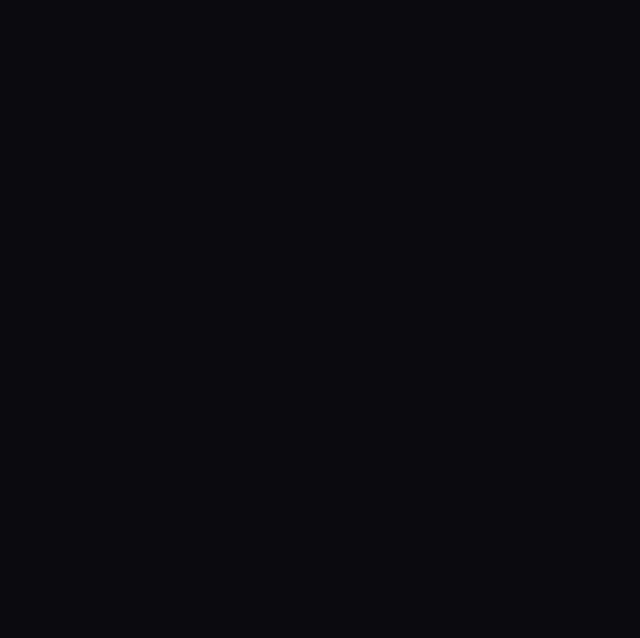
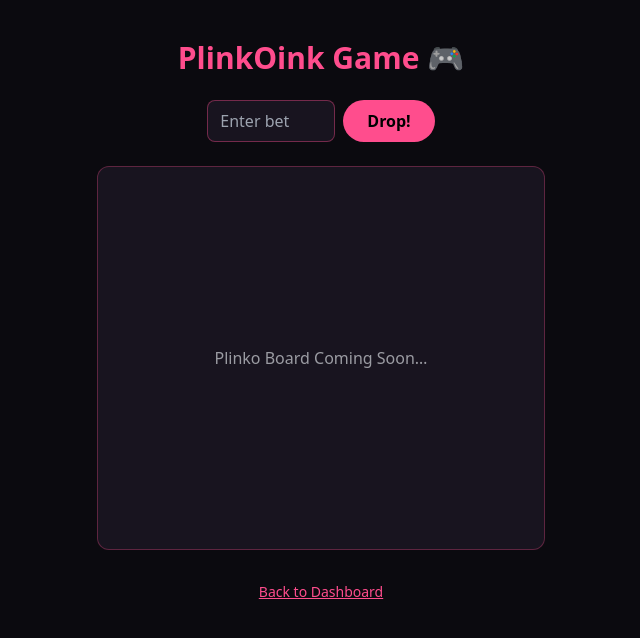
Before and after one commit to Luke8877/plinko-project, a React (Vite) app in the folder frontend/: page /game in a window 1280 px wide. Before the commit this address had no page. Shown: the top 638 px of the page, without its empty margins (319-959 px from the left). Built offline with nearby package versions, Linux system fonts and the light colour scheme; sample sign-in values are in the browser's storage.

Commit message:
feat: add initial game UI and routing for PlinkOink

```diff
--- a/frontend/src/App.jsx
+++ b/frontend/src/App.jsx
@@ -23,6 +23,8 @@ import {
 import ProtectedRoute from './components/ProtectedRoute.jsx';
 import LoginPage from './pages/LoginPage.jsx';
 import DashboardPage from './pages/DashboardPage.jsx';
+import GamePage from './pages/GamePage.jsx';
+import StatsPage from './pages/StatsPage.jsx'; // will create placeholder next
 
 function App() {
   return (
@@ -41,6 +43,26 @@ function App() {
           }
         />
 
+        {/* Game page */}
+        <Route
+          path="/game"
+          element={
+            <ProtectedRoute>
+              <GamePage />
+            </ProtectedRoute>
+          }
+        />
+
+        {/* Stats page */}
+        <Route
+          path="/stats"
+          element={
+            <ProtectedRoute>
+              <StatsPage />
+            </ProtectedRoute>
+          }
+        />
+
         {/* Default redirect */}
         <Route path="/" element={<Navigate to="/login" />} />
       </Routes>
--- a/frontend/src/pages/GamePage.jsx
+++ b/frontend/src/pages/GamePage.jsx
@@ -0,0 +1,77 @@
+/**
+ * Game Page - Plinko Board
+ * --------------------------------------------------
+ * Allows the user to place a bet, drop the game ball,
+ * and receive updated balance/results from the backend.
+ *
+ * UI + game logic will evolve through multiple iterations,
+ * starting with a functional bet workflow.
+ */
+
+import { useState } from 'react';
+import { useNavigate } from 'react-router-dom';
+import authService from '../services/authService.js';
+
+export default function GamePage() {
+  const [bet, setBet] = useState('');
+  const [message, setMessage] = useState('');
+  const navigate = useNavigate();
+
+  // TODO: real Plinko ball + physics implementation
+  const handlePlay = async () => {
+    setMessage('');
+
+    if (!bet || bet <= 0) {
+      return setMessage('Please enter a valid bet amount.');
+    }
+
+    try {
+      const res = await authService.playGame({ bet: Number(bet) });
+      setMessage(
+        `Multiplier: x${res.multiplier} • New Balance: $${res.newBalance}`
+      );
+    } catch (err) {
+      setMessage(err.response?.data?.message || 'Failed to play game.');
+    }
+  };
+
+  return (
+    <div className="min-h-screen bg-surfaceDark text-slate-100 p-10 flex flex-col items-center">
+      <h1 className="text-3xl font-bold mb-6 text-brandPink">
+        PlinkOink Game 🎮
+      </h1>
+
+      {/* Bet Input */}
+      <div className="flex gap-2 mb-6">
+        <input
+          type="number"
+          placeholder="Enter bet"
+          className="bg-cardDark border border-brandPink/40 rounded-lg px-3 py-2 w-32"
+          value={bet}
+          onChange={(e) => setBet(e.target.value)}
+        />
+        <button
+          onClick={handlePlay}
+          className="bg-brandPink text-black px-6 rounded-full font-semibold hover:scale-[1.03] transition-transform"
+        >
+          Drop!
+        </button>
+      </div>
+
+      {message && <p className="text-brandPink mb-6">{message}</p>}
+
+      {/* Placeholder for Plinko board */}
+      <div className="bg-cardDark w-full max-w-md h-96 rounded-xl border border-brandPink/30 flex items-center justify-center">
+        <p className="opacity-60">Plinko Board Coming Soon…</p>
+      </div>
+
+      {/* Back button */}
+      <button
+        onClick={() => navigate('/dashboard')}
+        className="underline text-brandPink text-sm mt-8"
+      >
+        Back to Dashboard
+      </button>
+    </div>
+  );
+}
--- a/frontend/src/pages/StatsPage.jsx
+++ b/frontend/src/pages/StatsPage.jsx
@@ -0,0 +1,17 @@
+/**
+ * Stats Page (Placeholder)
+ * ------------------------------------
+ * This screen will eventually display detailed
+ * user statistics such as:
+ * - win/loss trends
+ * - biggest wins/losses
+ * - total games played
+ * - balance history over time
+ *
+ * Included now as a routing placeholder until
+ * chart integration and API endpoints are finalized.
+ */
+
+export default function StatsPage() {
+  return <div className="text-white p-10">Stats page (coming soon)</div>;
+}
--- a/frontend/src/services/authService.js
+++ b/frontend/src/services/authService.js
@@ -1,16 +1,17 @@
 /**
- * Auth Service
+ * Auth + User Service
  * ------------------------------------
- * Centralized wrapper around auth-related API calls.
- * This keeps network logic out of UI components
- * and makes authentication flows easier to maintain.
+ * Centralized wrapper around backend API calls that
+ * involve authentication or user-related data.
+ * Keeps network logic out of UI components and
+ * maintains a single source of truth for API usage.
  */
 
 import api from './api.js';
 
 /**
- * Exposes login and register helpers
- * (returns only useful response data to components)
+ * Helper methods for authenticating users and
+ * retrieving/updating protected user data.
  */
 const authService = {
   /**
@@ -26,6 +27,28 @@ const authService = {
    * @returns {Promise<{ token: string }>}
    */
   register: (data) => api.post('/auth/register', data).then((res) => res.data),
+
+  /**
+   * Play a round of PlinkOink.
+   * Sends a bet amount and receives game results:
+   * multiplier, updated balance, etc.
+   * @param {{ bet: number }} data
+   * @returns {Promise<{ multiplier: number, newBalance: number }>}
+   */
+  playGame: (data) => api.post('/game/play', data).then((res) => res.data),
+
+  /**
+   * Fetch the user's latest gameplay statistics.
+   * This includes:
+   * - Current balance
+   * - Total games played
+   * - Win/loss ratio
+   * - Biggest win
+   *
+   * Used to show the "Quick Stats" panel on dashboard.
+   * @returns {Promise<Object>} Report snapshot for user dashboard
+   */
+  getReport: () => api.get('/report').then((res) => res.data),
 };
 
 export default authService;
```
Also changed, not shown: frontend/src/pages/DashboardPage.jsx (+19 -5 lines).
